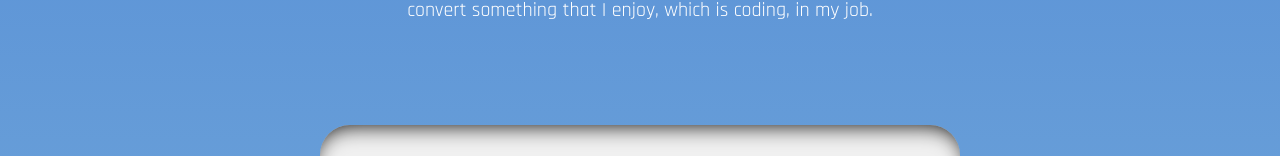
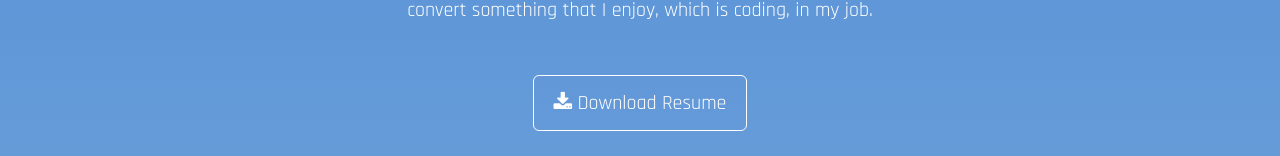
Before and after one commit to algmebe1/portfolio-agbwebdeveloper, a React (Create React App) app in the folder client/: page / in a window 1280 px wide. Shown: the part 650-806 px from the top of the page. Built offline with nearby package versions, Linux system fonts and the light colour scheme.

Commit message:
download resume button added

```diff
--- a/client/src/components/About/About.css
+++ b/client/src/components/About/About.css
@@ -35,3 +35,22 @@
     width: 300px;
     height: auto;
 }
+
+.download-button {
+    background:linear-gradient(rgb(98,152,216), rgb(100,154,216)) ;
+    border: 1px solid white;
+    border-radius: 6px;
+    padding: 12px 20px;
+    cursor: pointer;
+}
+
+.download-button a {
+    color: white;
+    text-decoration: none;
+    font-family: 'Rajdhani', sans-serif;
+    font-size: 20px;
+}
+
+.download-button:hover {
+    background: #62bbd6;
+}
--- a/client/src/components/About/About.jsx
+++ b/client/src/components/About/About.jsx
@@ -28,6 +28,13 @@ function About() {
         in order to convert something that I enjoy, which is coding, in my job.
 
       </p>
+      <div className="download-button">
+        <a href="https://drive.google.com/uc?export=download&id=1HpNqPx9x2FntMJHwpxMdopp2Ir4MXGXf">
+          <i className="fa fa-download" />
+          {' '}
+          Download Resume
+        </a>
+      </div>
     </div>
   );
 }
```
